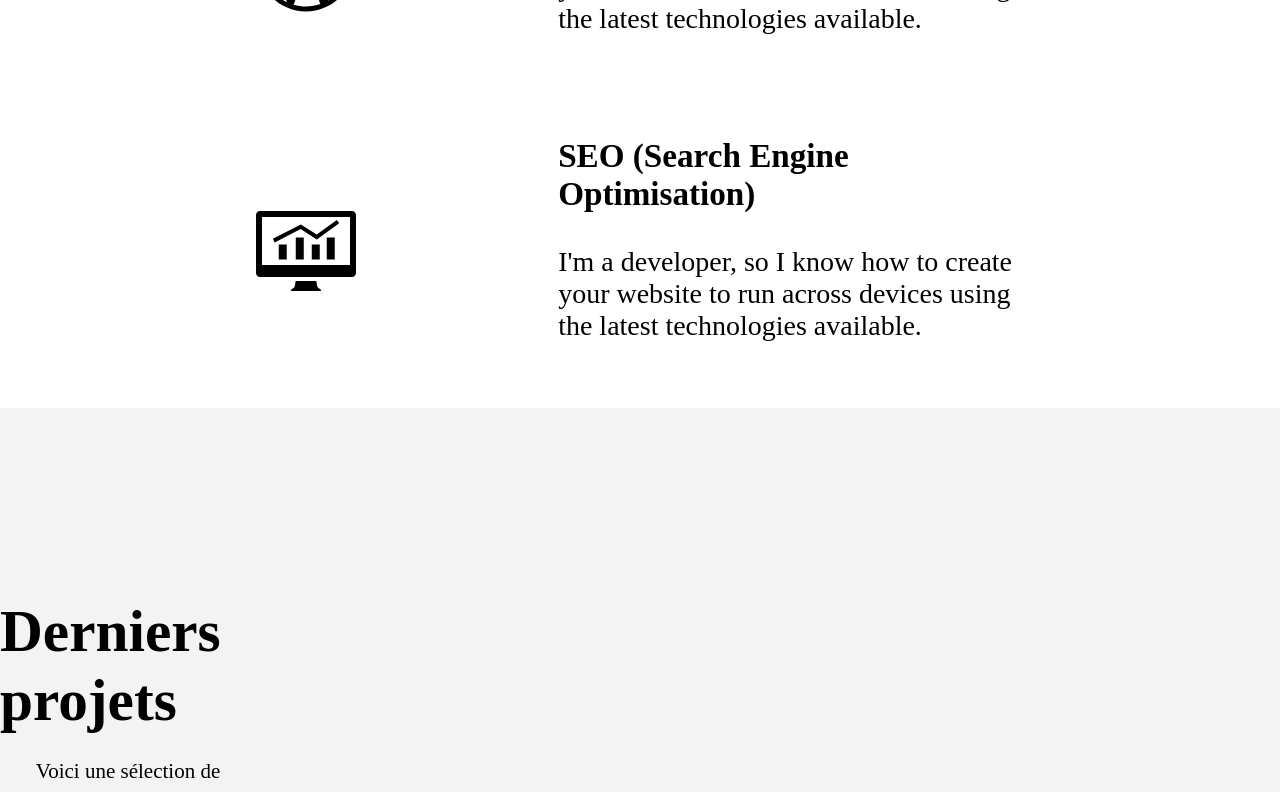
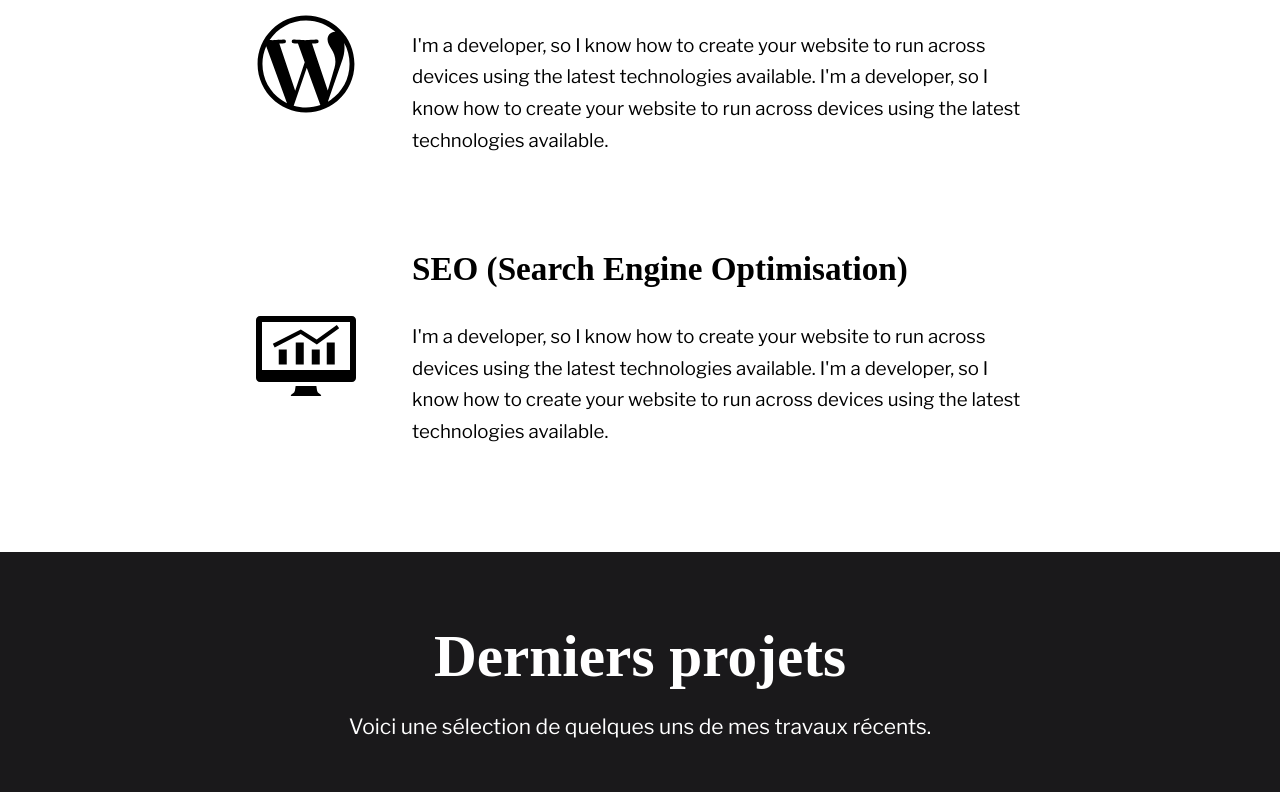
Before and after one commit to MattLdwig/my-portfolio, a React (Create React App) app: page / in a window 1280 px wide. Shown: the part 1680-2472 px from the top of the page. Built offline with nearby package versions, Linux system fonts and the light colour scheme.

Commit message:
style($services): Remove CSS grid from component and add flexbox

```diff
--- a/src/App.css
+++ b/src/App.css
@@ -1,5 +1,4 @@
 :root {
-  --almond: #70A4A2;
   --black: #1A191B;
   --lightPink: #F1DED4;
   --blue: #7091B1;
@@ -9,6 +8,7 @@
   --sand: #D4D4D4;
   --lightGreen: #D8E6F1;
   --lightBlue: #E6F7DF;
+  --accent: #FF7A69
 }
 
 @import url("https://use.typekit.net/tgj3efo.css");
@@ -46,6 +46,7 @@ body {
 
 .selected--container {
   grid-column: 1 / -1;
+  padding: 2em 0;
 }
 .arrow {
   width: 50px;
@@ -77,7 +78,9 @@ h3 {
 }
 
 p {
-  font-size: 1.5em;
+  font-size: 1em;
+  font-family: 'Libre Franklin', sans-serif;
+  line-height: 1.7;
 }
 
 @media screen and (max-width: 950px) {
--- a/src/Components/About.css
+++ b/src/Components/About.css
@@ -4,6 +4,13 @@
     align-items: center;
     color: var(--black);
     padding: 3.5em 0;
+    height: 100vh;
+    justify-content: center;
+}
+
+.about--title {
+    font-size: 4.236em;
+    text-align: center;
 }
 
 .align-center {
@@ -16,5 +23,8 @@
 }
 
 .about--call {
-    grid-column: 2;
+    font-family: 'Libre Franklin';
+    font-size: 1.563em;
+    color: var(--accent);
+    font-weight: 400;
 }
--- a/src/Components/About.js
+++ b/src/Components/About.js
@@ -16,10 +16,7 @@ function About() {
           Spécialisé dans le devéloppement Front-end, j'ai également une passion dévorante pour le design
           et tout ce qui s'y rapporte. J'aime résoudre des problèmes avec élégance, créer des interfaces
           sobres et respectueuse de l'utilisateur et développer des expériences riches et interractives.</p>
-      </div>
-      <div className="about--call">
-        <h2>&#x1F917;</h2>
-        <h3>Je suis actuellement disponible pour du travail freelance.</h3>
+          <h3 className="about--call">Je suis actuellement disponible pour du travail freelance.</h3>
         <p>
           Si vous avez un projet que vous aimeriez démarrer, que vous pensez que
           je pourrais vous aider à sa réalisation, ou que vous avez simplement envie
@@ -27,6 +24,7 @@ function About() {
         </p>
         <button>Contacter moi</button>
       </div>
+
       </section>
   )
 }
--- a/src/Components/Home.css
+++ b/src/Components/Home.css
@@ -36,7 +36,7 @@
 }
 
 .accent--color {
-    color: var(--lighterGray);
+    color: var(--accent);
 }
 
 .inline {
@@ -79,6 +79,7 @@
 .header--pres > p,
 .header--contact > p {
     color: var(--black);
+    font-size: 1.5em;
 }
 
 .cls-1 {
--- a/src/Components/Selected.css
+++ b/src/Components/Selected.css
@@ -8,17 +8,25 @@
     display: flex;
     flex-direction: column;
     align-items: center;
+    justify-content: center;
     padding: 1.5em 0;
+    grid-column: 1 / -1;
+    background: var(--black);
+    color: #FFF;
+}
+
+.intro > .selected--title {
+    padding: 0;
 }
 
 .selected--page {
     grid-column: 4;
-    min-height: 100vh;
     display: flex;
     flex-direction: column;
     align-items: center;
     justify-content: center;
     padding: 3.5em 0;
+    max-width: 800px;
 }
 
 .selected--img {
@@ -30,12 +38,14 @@
 
 .selected--title {
     margin-bottom: 0;
-    padding: 2em 0 0 0;
+    padding: 1em 0 0 0;
 }
 
 .selected--sub {
-    font-size: 1.5em;
+    font-size: 1.25em;
     padding: .5em 0 1.5em;
+    opacity: 0.7;
+    color: var(--black);
 }
 
 .selected--case {
@@ -47,10 +57,6 @@
 
 .case-two {
     background: #FFF;
-}
-
-.case-one {
-    background: var(--lightGreen);
 }
 
 .selected--btn {
@@ -65,34 +71,18 @@
     cursor: pointer;
 }
 
-.case-one .selected--btn {
-    background: #8396A4;
-    color: #FFF;
-}
-
-.case-one .selected--btn:hover {
-    background: #FFF;
-    color:#8396A4;
-}
-
-.case-two .selected--btn {
+.case-one .selected--btn,
+.case-two .selected--btn,
+.case-three .selected--btn {
     background: var(--black);
     color: #FFF;
 }
 
-.case-two .selected--btn:hover {
+.case-one .selected--btn:hover,
+.case-two .selected--btn:hover,
+.case-three .selected--btn:hover {
     background: #FFF;
     color: var(--black);
-}
-
-.case-three .selected--btn {
-    background: #A69696;
-    color: #FFF;
-}
-
-.case-three .selected--btn:hover {
-    background: #FFF;
-    color:#A69696;
 }
 
 @media screen and (max-width: 830px) {
--- a/src/Components/SelectedWork.js
+++ b/src/Components/SelectedWork.js
@@ -17,35 +17,40 @@ function SelectedWork() {
           <div className="selected--page">
               <img src={ab} className="selected--img" />
               <h2 className="selected--title">Amande et Basilic</h2>
-              <p className="selected--sub">Wordpress Theme / React / Web design / SEO</p>
+              <p className="selected--sub">Wordpress Theme | React | Web design | SEO</p>
               <p className="selected--case">
-                J'ai travaillé sur la conception du thème Wordpress d'amandebasilic.com. Des wireframes jusqu'à la mise en ligne,
+                J'ai travaillé sur la conception du thème Wordpress d'amandebasilic.com. <br/><br/>
+                Des wireframes jusqu'à la mise en ligne,
                 j'ai pris en charge l'UI design du site, la réalisation du thème élaboré avec React et utilisant l'API Wordpress,
                 ainsi que l'optimisation de son SEO.
               </p>
-              <button className="selected--btn">Voir le site</button>
+              <a href="https://www.amandebasilic.com"><button className="selected--btn">Voir le site</button></a>
           </div>
       </div>
       <div className="selected--container case-two">
           <div className="selected--page">
               <img src={drum} className="selected--img" />
               <h2 className="selected--title">React Drum Machine</h2>
-              <p className="selected--sub">Développement Front-end / React </p>
+              <p className="selected--sub">Développement Front-end | React </p>
               <p className="selected--case">
                 Dans le cadre de ma certification Front-end, j'ai réalisé une drum machine
+                Dans le cadre de ma certification Front-end, j'ai réalisé une drum machine
+
+                Dans le cadre de ma certification Front-end, j'ai réalisé une drum machine
+
               </p>
-              <button className="selected--btn">Voir le site</button>
+              <a href="https://www.mattldwig.github.io/react-drum-machine"><button className="selected--btn">Voir le site</button></a>
           </div>
       </div>
       <div className="selected--container  case-three">
           <div className="selected--page">
               <img src={clem} className="selected--img" />
-              <h2 className="selected--title">Minimalist Pomodoro</h2>
-              <p className="selected--sub">Développement Front-end / React</p>
+              <h2 className="selected--title">Clementine Photography</h2>
+              <p className="selected--sub">Développement Front-end | Web Design</p>
               <p className="selected--case">
                 J'ai travaillé sur la réalisation de minipomo.co.
               </p>
-              <button className="selected--btn">Voir le site</button>
+              <a href="https://www.clementine.photography"><button className="selected--btn">Voir le site</button></a>
           </div>
       </div>
     </section>
--- a/src/Components/Services.css
+++ b/src/Components/Services.css
@@ -7,6 +7,7 @@ h3 {
     background-color: #FFF;
     display: grid;
     min-height: 100vh;
+    padding: 3rem 0;
 }
 
 .services--title {
@@ -27,26 +28,17 @@ h3 {
 .service--wordpress,
 .service--seo {
     grid-column: 4;
-    display: grid;
-    grid-template-columns: repeat(12, 1fr);
-    grid-gap: 20px;
+    display: flex;
     align-items: center;
+    justify-content: space-around;
     font-size: 1.333em;
     margin: 2em 0;
-}
-
-.service--desc-container {
-    grid-column: 5 / -1;
-}
-
-.service--desc-container_right {
-    grid-column: 1 / 9;
 }
 
 .service--image > svg {
     width: 100px;
     height: 100px;
-    grid-column: 3 / 4;
+    margin-right: 3em;
 }
 
 @media screen and (max-width: 1120px) {
--- a/src/Components/Services.js
+++ b/src/Components/Services.js
@@ -18,6 +18,7 @@ class Services extends React.Component {
             <h3 className="service--title">Développement web</h3>
             <p className="service--desc">
                 I'm a developer, so I know how to create your website to run across devices using the latest technologies available.
+                I'm a developer, so I know how to create your website to run across devices using the latest technologies available.
             </p>
             </div>
         </div>
@@ -26,6 +27,7 @@ class Services extends React.Component {
             <div className="service--desc-container">
             <h3 className="service--title">Web Design</h3>
             <p className="service--desc">
+                I'm a developer, so I know how to create your website to run across devices using the latest technologies available.
                 I'm a developer, so I know how to create your website to run across devices using the latest technologies available.
             </p>
             </div>
@@ -36,6 +38,7 @@ class Services extends React.Component {
             <h3 className="service--title">Développement Wordpress</h3>
             <p className="service--desc">
                 I'm a developer, so I know how to create your website to run across devices using the latest technologies available.
+                I'm a developer, so I know how to create your website to run across devices using the latest technologies available.
             </p>
             </div>
         </div>
@@ -44,6 +47,7 @@ class Services extends React.Component {
             <div className="service--desc-container">
             <h3 className="service--title">SEO (Search Engine Optimisation)</h3>
             <p className="service--desc">
+                I'm a developer, so I know how to create your website to run across devices using the latest technologies available.
                 I'm a developer, so I know how to create your website to run across devices using the latest technologies available.
             </p>
             </div>
```
